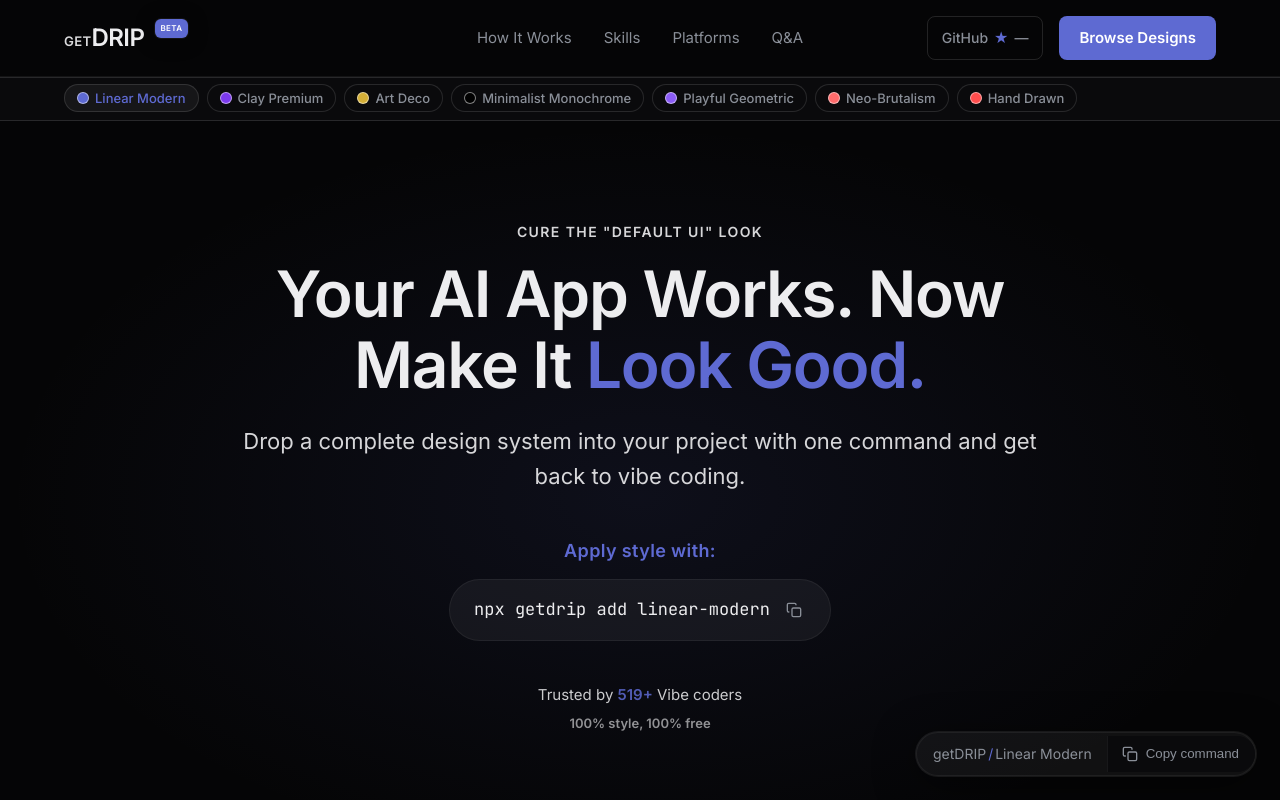
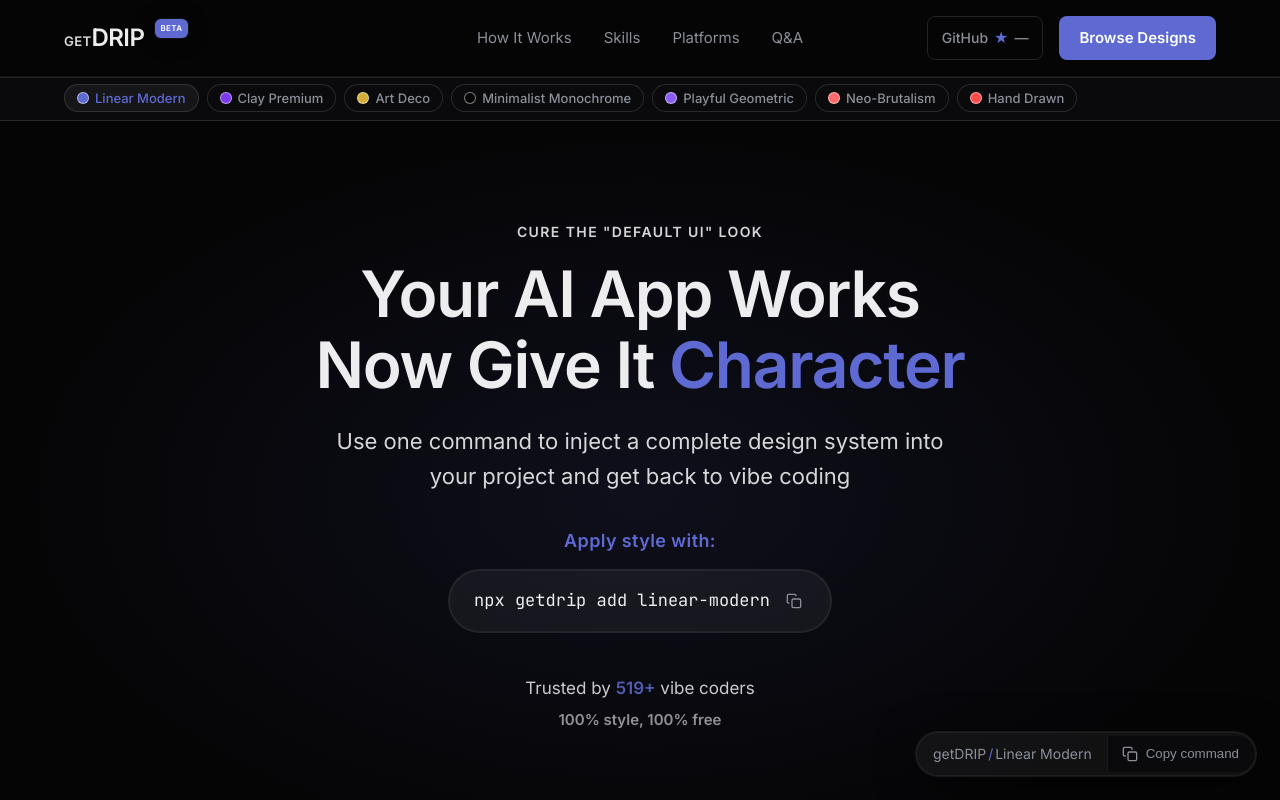
Before and after one commit to TheBlueBear02/drip-site, a React (Vite) app: page / in a window 1280 px wide. Shown: the top 800 px of the page. Built offline with nearby package versions, Linux system fonts and the light colour scheme; no server answers.

Commit message:
updating the hero section

```diff
--- a/src/components/sections/Hero.css
+++ b/src/components/sections/Hero.css
@@ -197,7 +197,7 @@
 .hero--neo-brutalism .hero-card {
   position: relative;
   z-index: 1;
-  max-width: 720px;
+  max-width: 860px;
   margin: 0 auto;
   padding: 48px 40px 56px;
   background-color: var(--site-surface);
@@ -314,6 +314,7 @@
   font-size: clamp(36px, 6vw, 64px);
   font-weight: var(--site-hero-headline-weight, 800);
   line-height: 1.1;
+  min-height: 2lh;
   margin-bottom: 24px;
   letter-spacing: -0.02em;
   color: var(--site-hero-text);
@@ -350,9 +351,12 @@
   font-size: clamp(17px, 2.2vw, 22px);
   color: var(--site-hero-text, var(--site-text-muted));
   opacity: 0.9;
-  margin-bottom: 36px;
+  margin-bottom: 26px;
   line-height: 1.6;
   font-family: var(--site-font-body);
+  max-width: 620px;
+  margin-left: auto;
+  margin-right: auto;
 }
 
 .hero-try-label {
@@ -388,7 +392,7 @@
 }
 
 .hero-free {
-  font-size: 13px;
+  font-size: 15px;
   font-weight: 600;
   color: var(--site-hero-text, var(--site-text-muted));
   opacity: 0.6;
@@ -399,7 +403,7 @@
 
 .hero-downloads {
   margin: 10px 0 0;
-  font-size: 15px;
+  font-size: 17px;
   font-family: var(--site-font-body);
   color: var(--site-hero-text, var(--site-text-muted));
   opacity: 0.85;
--- a/src/components/sections/Hero.jsx
+++ b/src/components/sections/Hero.jsx
@@ -3,13 +3,15 @@
 import CopyCommand from '../ui/CopyCommand';
 import './Hero.css';
 
-const HERO_HEADLINE = 'Your AI App Works. Now Make It Look Good.';
+const HERO_LINE_1 = 'Your AI App Works';
+const HERO_LINE_2 = 'Now Give It Character';
+const HERO_HEADLINE = `${HERO_LINE_1} ${HERO_LINE_2}`;
 const TYPING_MS_PER_CHAR = 70;
 const SENTENCE_BREAK_MS = 1000;
 const CURSOR_BLINK_MS = 530;
-const FIRST_SENTENCE_END = HERO_HEADLINE.indexOf('.') + 1;
-const ACCENT_START = 31;   // start of "Look Good"
-const ACCENT_END = 41;     // end of "Look Good" (exclusive; period is at 40)
+const LINE_BREAK   = HERO_LINE_1.length;
+const ACCENT_START = LINE_BREAK + 1 + HERO_LINE_2.indexOf('Character');
+const ACCENT_END   = ACCENT_START + 'Character'.length;
 
 function Hero() {
   const { activeSkill, previewSkill } = useSkillContext();
@@ -36,7 +38,7 @@
     }
 
     const delay =
-      headlineVisibleLength === FIRST_SENTENCE_END ? SENTENCE_BREAK_MS : TYPING_MS_PER_CHAR;
+      headlineVisibleLength === LINE_BREAK ? SENTENCE_BREAK_MS : TYPING_MS_PER_CHAR;
     const t = setTimeout(() => {
       setHeadlineVisibleLength((n) => Math.min(n + 1, HERO_HEADLINE.length));
     }, delay);
@@ -50,7 +52,9 @@
     <>
       <p className="hero-eyebrow">CURE THE "DEFAULT UI" LOOK</p>
       <h1 className="hero-headline">
-        {HERO_HEADLINE.slice(0, Math.min(headlineVisibleLength, ACCENT_START))}
+        {HERO_HEADLINE.slice(0, Math.min(headlineVisibleLength, LINE_BREAK))}
+        {headlineVisibleLength > LINE_BREAK && <br />}
+        {headlineVisibleLength > LINE_BREAK && HERO_HEADLINE.slice(LINE_BREAK + 1, Math.min(headlineVisibleLength, ACCENT_START))}
         {headlineVisibleLength > ACCENT_START && (
           <span className="hero-headline-accent">
             {HERO_HEADLINE.slice(ACCENT_START, Math.min(headlineVisibleLength, ACCENT_END))}
@@ -60,15 +64,14 @@
         {!typingDone && <span className="hero-headline-cursor" aria-hidden="true">|</span>}
       </h1>
       <p className="hero-subheadline">
-        Drop a complete design system into your project with one command and get back to vibe coding.
-      </p>
+      Use one command to inject a complete design system into your project and get back to vibe coding</p>
       <div className="hero-cta-group">
         <p className="hero-try-label">Apply style with:</p>
         <div className="hero-command">
           <CopyCommand command={defaultCommand} size="lg" />
         </div>
       </div>
-      <p className="hero-downloads"> Trusted by <span className="hero-downloads-count">519+</span> Vibe coders</p>
+      <p className="hero-downloads"> Trusted by <span className="hero-downloads-count">519+</span> vibe coders</p>
       <p className="hero-free">100% style, 100% free</p>
     </>
   );
--- a/src/components/sections/HowItWorks.jsx
+++ b/src/components/sections/HowItWorks.jsx
@@ -14,7 +14,7 @@
   {
     number: 3,
     title: 'Paste in your project',
-    description: 'Run the command in your project. Your agent transforms your UI instantly. Without hurting your project.',
+    description: 'Run the command in your project. Your agent learn the new style instanty and apply it to your project.',
   }
 ];
 
--- a/src/components/ui/CopyCommand.css
+++ b/src/components/ui/CopyCommand.css
@@ -3,7 +3,7 @@
   align-items: center;
   gap: 12px;
   background-color: var(--site-surface);
-  border: 1px solid var(--site-border);
+  border: 2px solid var(--site-border);
   border-radius: var(--site-radius-full);
   padding: 12px 20px;
   font-family: var(--site-font-mono);
```
